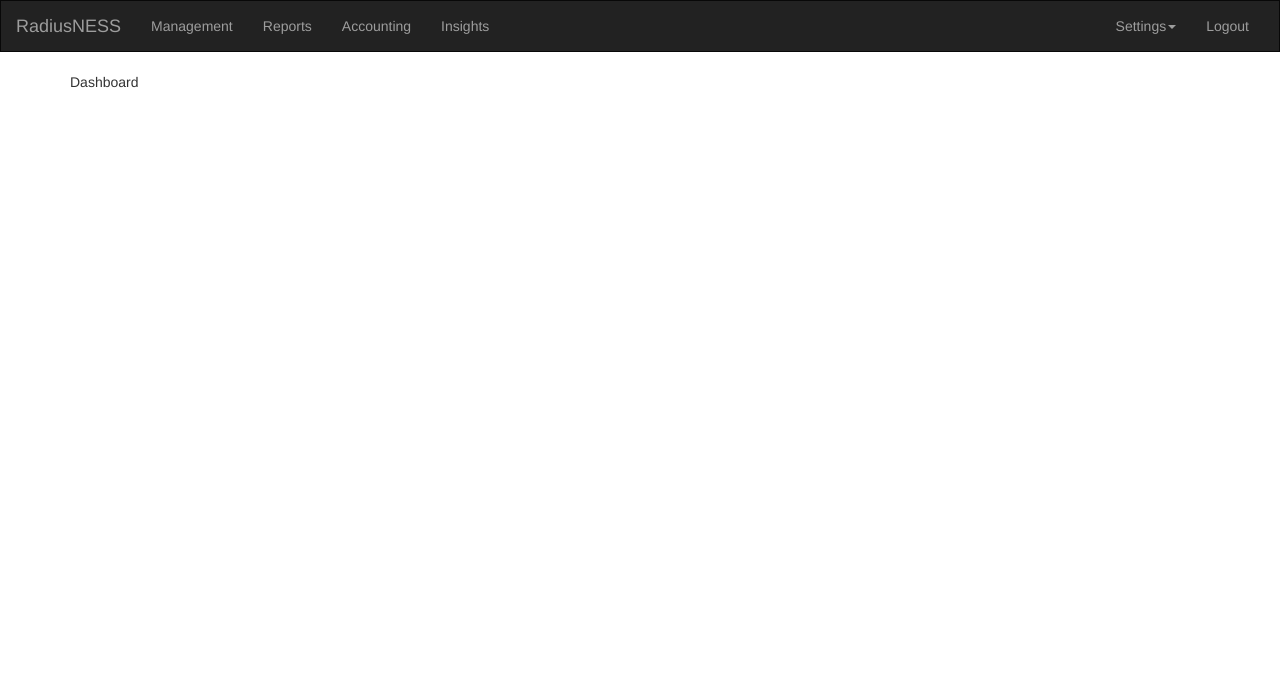
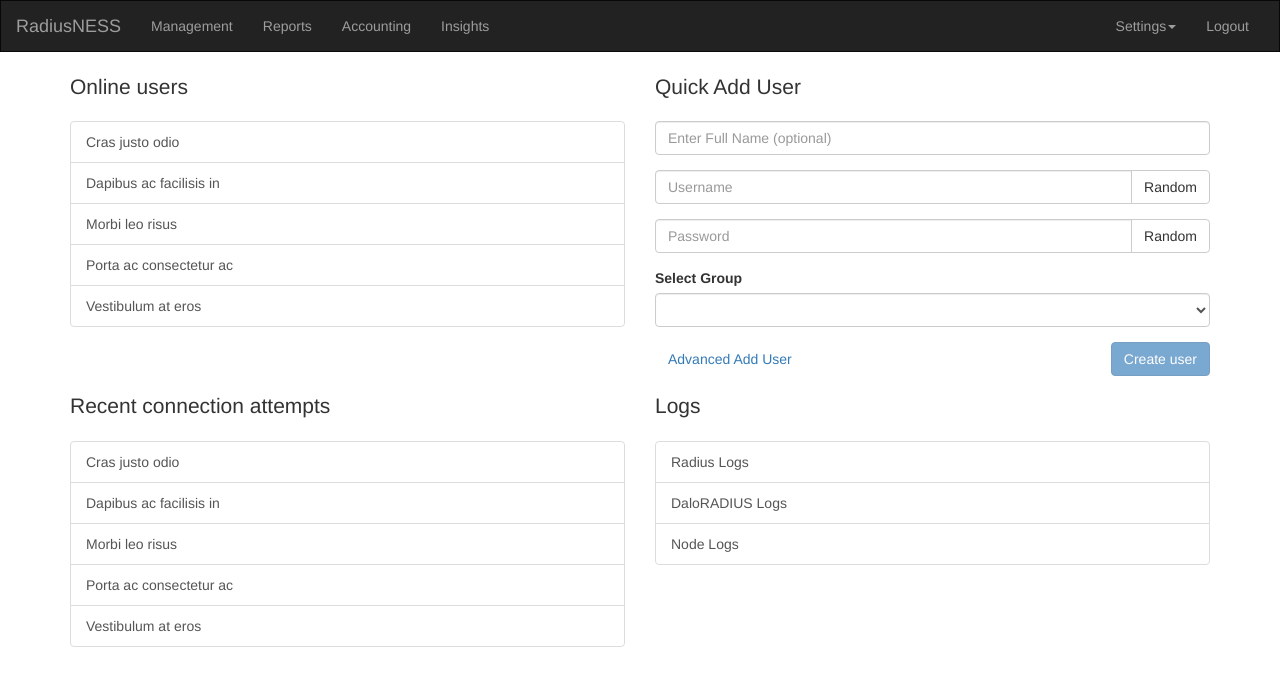
Before and after one commit to seanmavley/RadiusNES-angular, an Angular app: page /admin in a window 1280 px wide. Shown: the top 686 px of the page. Built offline with nearby package versions, Linux system fonts and the light colour scheme; sample sign-in values are in the browser's storage.

Commit message:
Saving Quick Add user to backend via API works

```diff
--- a/src/app/admin/admin.component.html
+++ b/src/app/admin/admin.component.html
@@ -27,7 +27,7 @@
             <li><a href="#">Language</a></li>
           </ul>
         </li>
-        <li><a href="#">Logout</a></li>
+        <li><a href="#" (click)='logout()'>Logout</a></li>
       </ul>
     </div>
     <!-- /.navbar-collapse -->
--- a/src/app/admin/admin.component.ts
+++ b/src/app/admin/admin.component.ts
@@ -1,4 +1,6 @@
 import { Component, OnInit } from '@angular/core';
+import { Router } from '@angular/router';
+import { AuthenticationService } from '../services/auth.service';
 
 @Component({
   selector: 'app-admin',
@@ -7,9 +9,15 @@
 })
 export class AdminComponent implements OnInit {
 
-  constructor() { }
+  constructor(private Auth: AuthenticationService, private router: Router) { }
 
   ngOnInit() {
+
   }
 
+  logout() {
+    console.log('logout clicked');
+    this.Auth.logout();
+    this.router.navigate(['/'])
+  }
 }
--- a/src/app/admin/admin.module.ts
+++ b/src/app/admin/admin.module.ts
@@ -2,6 +2,7 @@
 import { CommonModule } from '@angular/common';
 import { FormsModule } from '@angular/forms';
 import { AuthGuard } from '../services/auth.guard';
+import { UsersService } from '../services/users.service';
 
 import { AdminRoutingModule } from './admin-routing.module';
 import { AdminComponent } from './admin.component';
@@ -26,6 +27,6 @@
     ProfileComponent,
     UserComponent
   ],
-  providers: [AuthGuard]
+  providers: [AuthGuard, UsersService]
 })
 export class AdminModule { }
--- a/src/app/admin/dashboard/dashboard.component.html
+++ b/src/app/admin/dashboard/dashboard.component.html
@@ -1,3 +1,75 @@
-<p>
-  Dashboard
-</p>
+<div class="row">
+  <div class="col-sm-6">
+    <p class="lead">
+      Online users
+    </p>
+    <div class="list-group">
+      <a href="#" class="list-group-item">Cras justo odio</a>
+      <a href="#" class="list-group-item">Dapibus ac facilisis in</a>
+      <a href="#" class="list-group-item">Morbi leo risus</a>
+      <a href="#" class="list-group-item">Porta ac consectetur ac</a>
+      <a href="#" class="list-group-item">Vestibulum at eros</a>
+    </div>
+  </div>
+  <div class="col-sm-6">
+    <p class="lead">
+      Quick Add User
+    </p>
+    <form #formData="ngForm" (ngSubmit)="onSubmit()">
+      <div class="form-group">
+        <input type="text" class="form-control" [(ngModel)]="model.fullname" id="fullname" aria-label='fullname' placeholder="Enter Full Name (optional)" name="fullname">
+      </div>
+      <div class="form-group">
+        <div class="input-group">
+          <input type="text" class="form-control" [(ngModel)]="model.username" id="username" aria-label='Username' placeholder="Username" name="username" required>
+          <div class="input-group-btn">
+            <button type="button" class="btn btn-default" (click)="randomUsername(formData)">Random</button>
+          </div>
+        </div>
+      </div>
+      <div class="form-group">
+        <div class="input-group">
+          <input type="text" id="password" [(ngModel)]="model.password" placeholder="Password" aria-label='Password' class="form-control" name="password" required>
+          <div class="input-group-btn">
+            <a href="javascript:void(0);" class="btn btn-default" (click)="randomPassword()">Random</a>
+          </div>
+        </div>
+      </div>
+      <div class="form-group">
+        <label for="profile">Select Group</label>
+        <select class="form-control" id="profile" name="model.profile" (ngModel)="model.profile">
+          <option>30Gig1Week</option>
+          <option>10Gig30Days</option>
+        </select>
+      </div>
+      <div class="form-group">
+        <a href="#" class="btn btn-link">Advanced Add User</a>
+        <button type="submit" class="btn btn-primary pull-right" [disabled]='!formData.valid'>Create user</button>
+      </div>
+    </form>
+  </div>
+</div>
+<div class="row">
+  <div class="col-sm-6">
+    <p class="lead">
+      Recent connection attempts
+    </p>
+    <div class="list-group">
+      <a href="#" class="list-group-item">Cras justo odio</a>
+      <a href="#" class="list-group-item">Dapibus ac facilisis in</a>
+      <a href="#" class="list-group-item">Morbi leo risus</a>
+      <a href="#" class="list-group-item">Porta ac consectetur ac</a>
+      <a href="#" class="list-group-item">Vestibulum at eros</a>
+    </div>
+  </div>
+  <div class="col-sm-6">
+    <p class="lead">
+      Logs
+    </p>
+    <div class="list-group">
+      <a href="#" class="list-group-item">Radius Logs</a>
+      <a href="#" class="list-group-item">DaloRADIUS Logs</a>
+      <a href="#" class="list-group-item">Node Logs</a>
+    </div>
+  </div>
+</div>
--- a/src/app/admin/dashboard/dashboard.component.ts
+++ b/src/app/admin/dashboard/dashboard.component.ts
@@ -1,4 +1,5 @@
 import { Component, OnInit } from '@angular/core';
+import { UsersService } from '../../services/users.service';
 
 @Component({
   selector: 'app-dashboard',
@@ -7,9 +8,42 @@
 })
 export class DashboardComponent implements OnInit {
 
-  constructor() { }
+  model: any = {};
+
+  constructor(
+    private users: UsersService ) { }
 
   ngOnInit() {
   }
 
+  randomUsername() {
+    this.model.username = this.randomize();
+  }
+
+  randomPassword() {
+    this.model.password = this.randomize();
+  }
+
+  // tuck this function somewhere nicer
+  // for reusability
+  randomize() {
+    let chars = '0123456789abcdefghijklmnopqrstuvwxyzABCDEFGHIJKLMNOPQRSTUVWXYZ';
+    let result = '';
+    let length = 4;
+    for (var i = length; i > 0; --i) result += chars[Math.round(Math.random() * (chars.length - 1))];
+    return result;
+  }
+
+  onSubmit() {
+    console.log(this.model);
+    this.users.createUser(this.model)
+       .subscribe(res => {
+         if (res.success) {
+           console.log('You should redirect to recently created user page');
+         } else {
+           console.log('It failed, remain on page.');
+         }
+       })
+  }
+
 }
--- a/src/app/services/auth.service.ts
+++ b/src/app/services/auth.service.ts
@@ -4,7 +4,6 @@
 import 'rxjs/add/operator/map'
 
 const apiURL = 'http://localhost:3000';
-
 
 @Injectable()
 export class AuthenticationService {
--- /dev/null
+++ b/src/app/services/users.service.ts
@@ -0,0 +1,34 @@
+import { Injectable } from '@angular/core';
+import { Http, Headers, Response, RequestOptions } from '@angular/http';
+import { Observable } from 'rxjs';
+import 'rxjs/add/operator/map'
+
+import { AuthenticationService } from './auth.service';
+
+const apiURL = 'http://localhost:3000/users';
+
+@Injectable()
+export class UsersService {
+
+  constructor(
+        private http: Http,
+        private Auth: AuthenticationService ) {
+  }
+
+  getUsers(): Observable<boolean> {
+    let headers = new Headers({ 'Authorization': 'Bearer' + this.Auth.token });
+    let options = new RequestOptions( { headers: headers });
+
+    return this.http.get(apiURL, options)
+      .map((res: Response) => res.json());
+  }
+
+  createUser(formData) {
+    let headers = new Headers({ 'Authorization': 'Bearer' + this.Auth.token });
+    let options = new RequestOptions( { headers: headers });
+
+    return this.http.post(apiURL, formData, options)
+      .map((res: Response) => res.json());
+  }
+
+}
```
Lines whose indentation alone changed are shown as unchanged.
